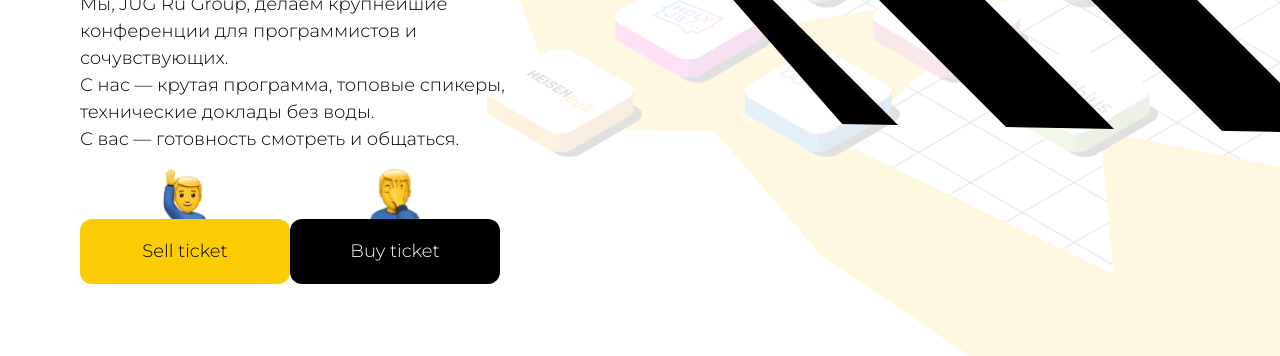
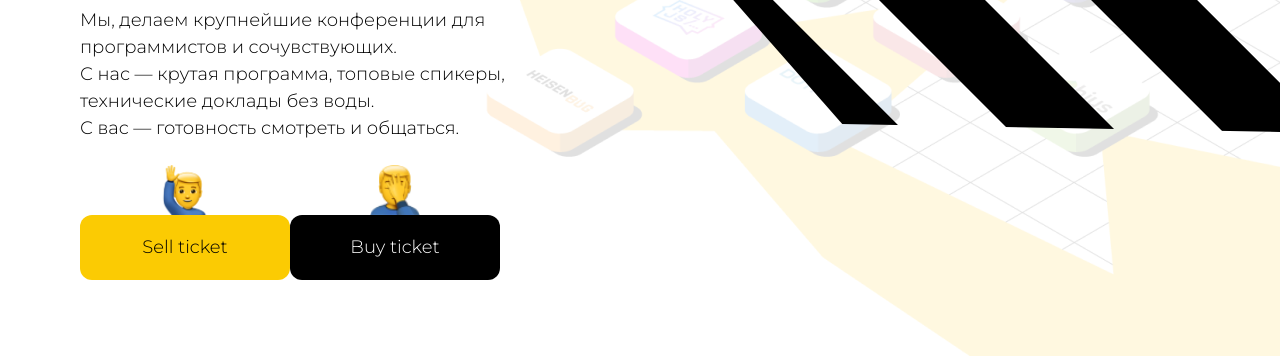
Before and after one commit to ojenya/jug_ru-test, a plain HTML site: page index.html in a window 1280 px wide. Shown: the part 444-800 px from the top of the page. Drawn offline with Linux system fonts and the light colour scheme.

Commit message:
some fix

```diff
--- a/index.html
+++ b/index.html
@@ -28,7 +28,7 @@
                 <h1>Конференции, которые нужны</h1>
 
                 <div class="content">
-                    <p>Мы, JUG Ru Group, делаем крупнейшие конференции для программистов и сочувствующих.</p>
+                    <p>Мы, делаем крупнейшие конференции для программистов и сочувствующих.</p>
                     <p>С нас — крутая программа, топовые спикеры, технические доклады без воды.</p>
                     <p>С вас — готовность смотреть и общаться.</p>
                 </div>
```
